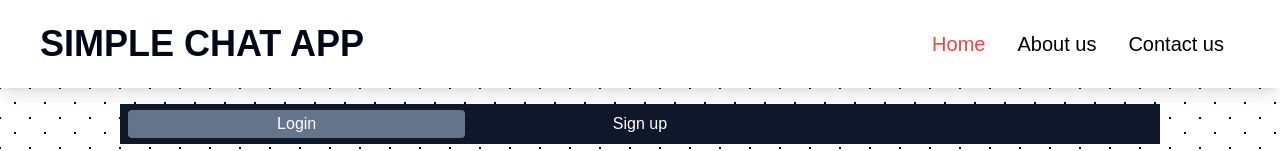
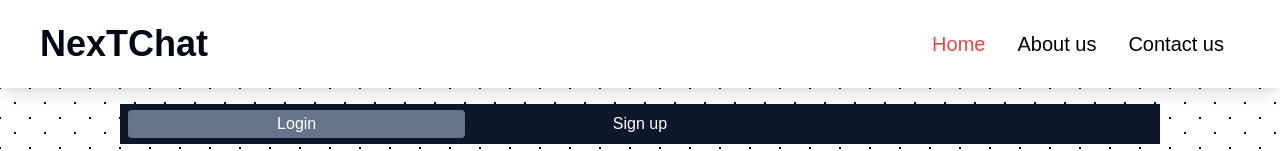
Before and after one commit to Ayush-may/chitchat-v2-nextjs, a Next.js app: page / in a window 1280 px wide. Shown: the top 151 px of the page. Built offline with nearby package versions, Linux system fonts and the light colour scheme.

Commit message:
changed name

```diff
--- a/src/app/chat/Chat-Interface.js
+++ b/src/app/chat/Chat-Interface.js
@@ -53,8 +53,6 @@ export default function ChatInterface() {
   const screenRef = useRef(null);
   const io = useSocketIo()
 
-  // const socketio = io("ws://localhost:8000")
-
   useEffect(() => {
     const uid = localStorage.getItem("uid");
 
@@ -62,10 +60,10 @@ export default function ChatInterface() {
     if (io.current) {
       io.current.emit('welcome', { uid })
 
-      // io.current.on('notification_send', (data) => {
-      //   alert("incoming message")
-      // })
     }
+    io.current.on('notification_send', (data) => {
+      alert("incoming message")
+    })
 
     // return () => {
     //   // socketio.disconnect();
--- a/src/app/layout.js
+++ b/src/app/layout.js
@@ -16,8 +16,8 @@ const geistMono = localFont({
 });
 
 export const metadata = {
-  title: "Create Next App",
-  description: "Generated by create next app",
+  title: "NexTChat",
+  description: "Nextjs chat application",
 };
 
 export default function RootLayout({ children }) {
--- a/src/components/Navbar.js
+++ b/src/components/Navbar.js
@@ -19,7 +19,7 @@ export default function Navbar() {
 
             <nav className="md:flex p-5 items-center justify-between shadow-lg px-10 py-6 relative">
                 <div className="flex justify-between w-full">
-                    <h1 className="font-bold text-2xl md:text-4xl">SIMPLE CHAT APP</h1>
+                    <h1 className="font-bold text-2xl md:text-4xl">NexTChat</h1>
                     <div className="md:flex hidden items-center">
                         <NavLink href={"/"}>Home</NavLink>
                         <NavLink href={"/about-us"}>About us</NavLink>
```
